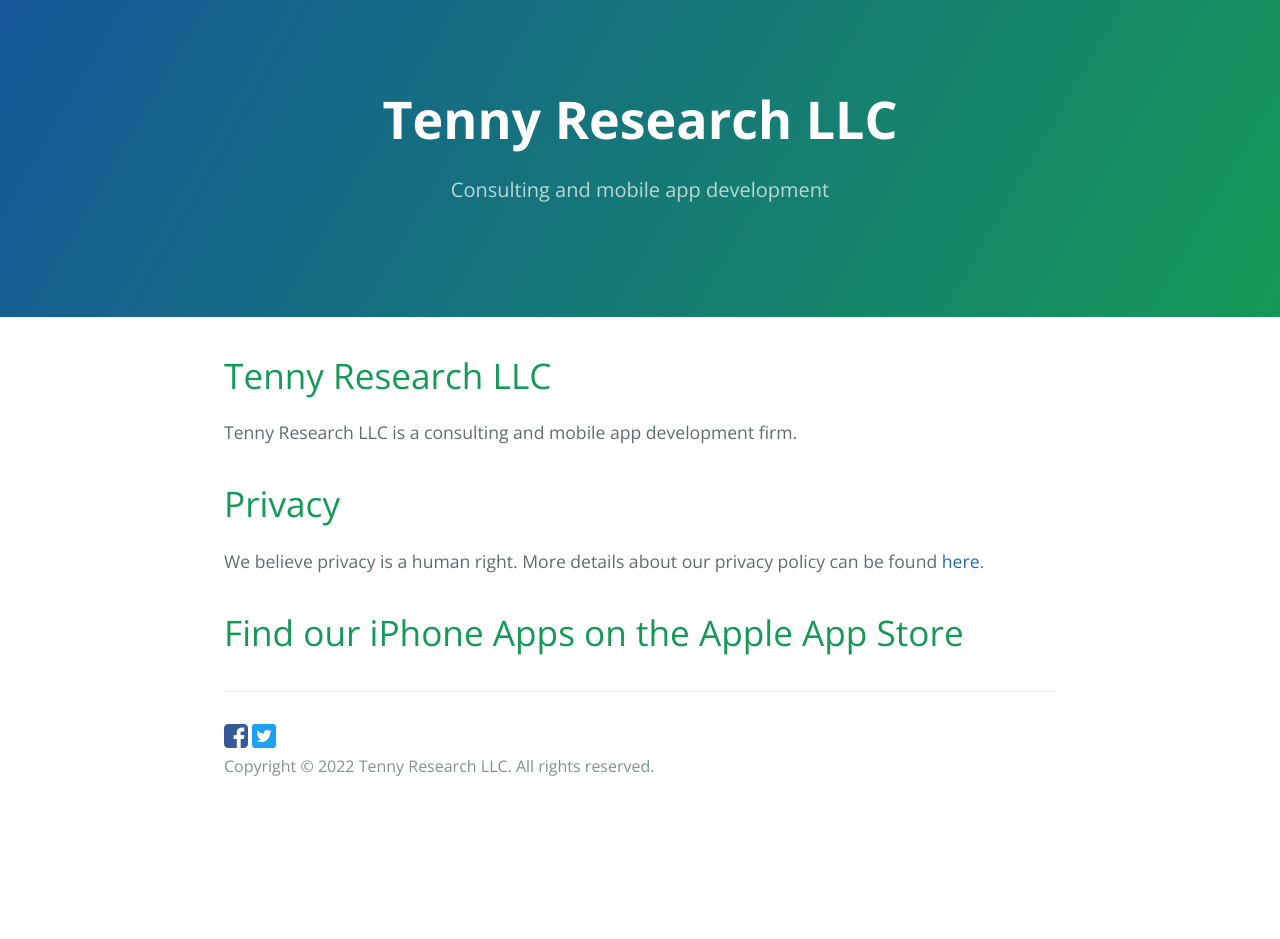
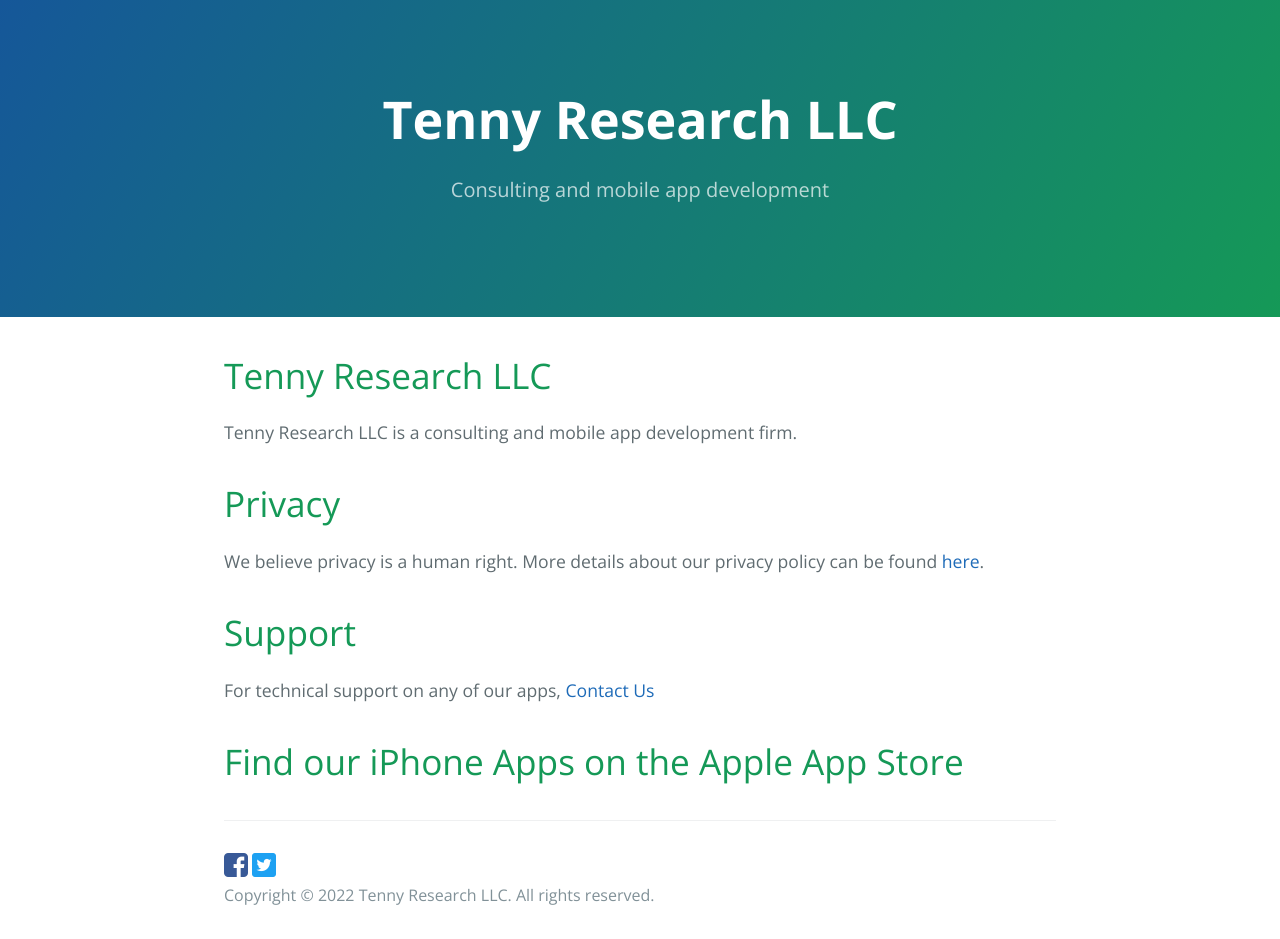
Before and after one commit to ltenny/ltenny.github.io, a Jekyll site: the page built from index.md, in a window 1280 px wide. Built offline with Jekyll 4.4.1, drawn with Linux system fonts in a browser that asks for light colours; our own code applies the rules of GitHub Pages for plain Markdown files; before the commit the page ends 900 px from its top, so only the background shows below that.

Commit message:
added email support link

```diff
--- a/index.md
+++ b/index.md
@@ -8,6 +8,7 @@ Tenny Research LLC is a consulting and mobile app development firm.
 # Privacy
 We believe privacy is a human right. More details about our privacy policy can be found [here](./privacy.html).
 
-
+# Support
+For technical support on any of our apps, [Contact Us](mailto:admin@tennyresearch.com)
 
 # Find our iPhone Apps on the Apple App Store
```
